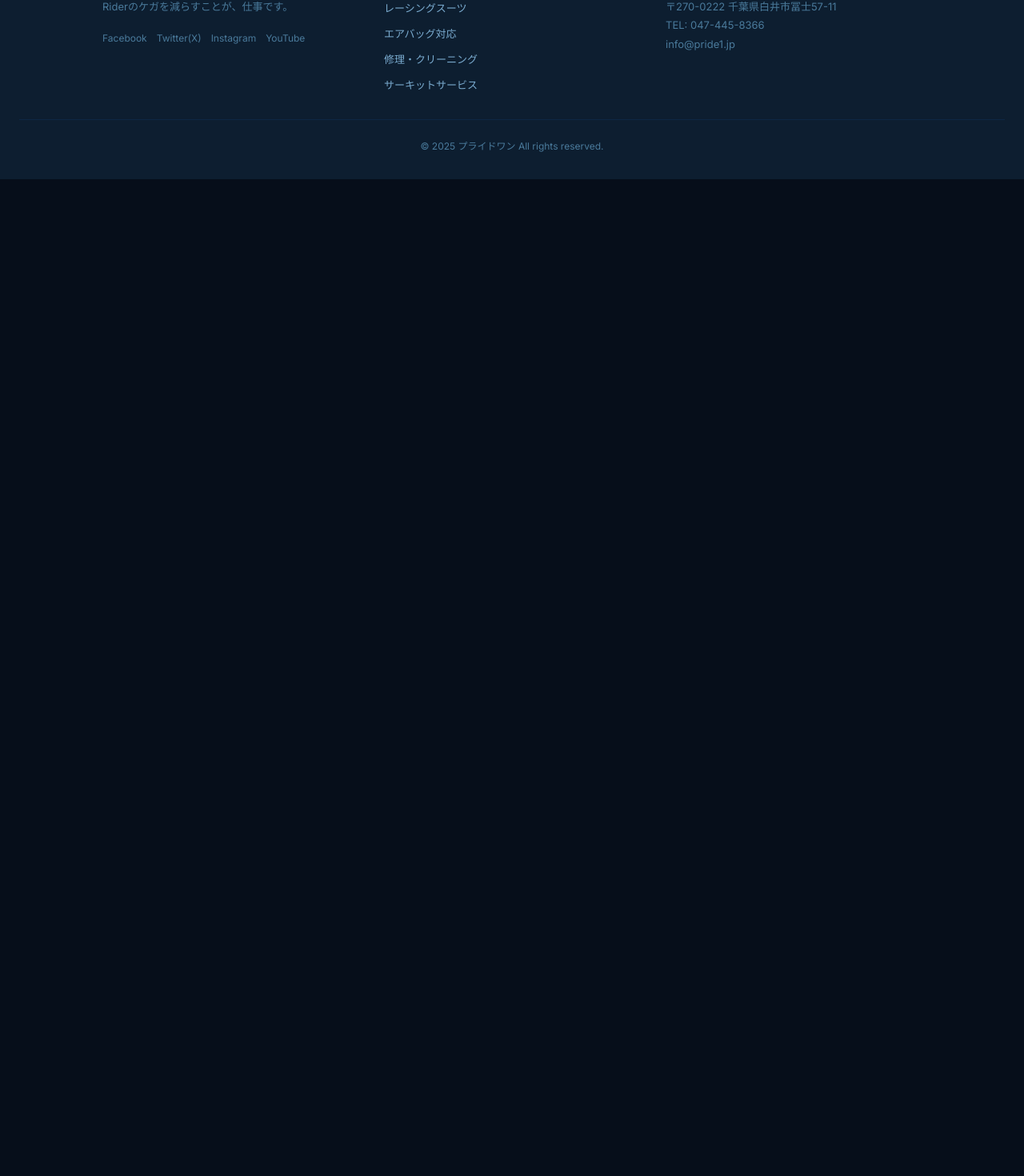
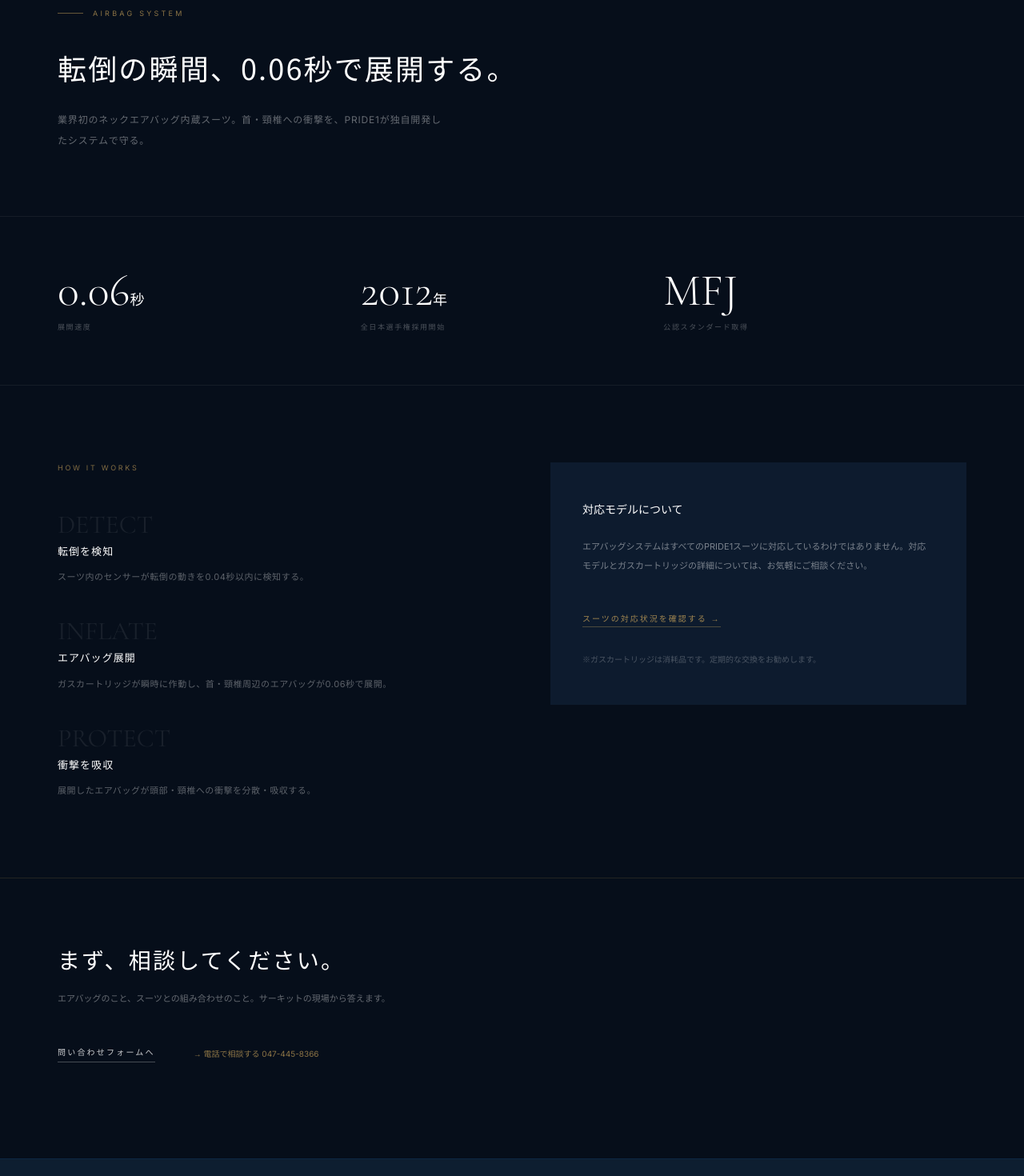
Before and after one commit to katopride1/pride1-website, a Next.js app: page /airbag in a window 1280 px wide. Shown: the part 150-1620 px from the top of the page at 80% size. Before the commit the page ends 800 px from the top, so only its background shows below. Built offline with nearby package versions, Linux system fonts and the light colour scheme.

Commit message:
feat: airbag page with technical specs and flow

```diff
--- a/app/airbag/page.tsx
+++ b/app/airbag/page.tsx
@@ -1 +1,230 @@
-export default function Page() { return <main /> }
+import Link from 'next/link'
+
+export const metadata = {
+  title: 'エアバッグ対応 | PRIDE1',
+  description: '全日本ロードレース選手権で唯一採用されるネックエアバッグシステム。PRIDE1のエアバッグ対応スーツについて。',
+}
+
+const specs = [
+  { value: '0.06', unit: '秒', label: '展開速度' },
+  { value: '2012', unit: '年', label: '全日本選手権採用開始' },
+  { value: 'MFJ', unit: '', label: '公認スタンダード取得' },
+] as const
+
+const steps = [
+  {
+    step: 'DETECT',
+    title: '転倒を検知',
+    body: 'スーツ内のセンサーが転倒の動きを0.04秒以内に検知する。',
+  },
+  {
+    step: 'INFLATE',
+    title: 'エアバッグ展開',
+    body: 'ガスカートリッジが瞬時に作動し、首・頸椎周辺のエアバッグが0.06秒で展開。',
+  },
+  {
+    step: 'PROTECT',
+    title: '衝撃を吸収',
+    body: '展開したエアバッグが頭部・頸椎への衝撃を分散・吸収する。',
+  },
+] as const
+
+export default function AirbagPage() {
+  return (
+    <div style={{ background: '#060E1A', minHeight: '100vh' }}>
+
+      {/* Section 1: Hero */}
+      <div style={{ padding: '96px 72px 80px' }}>
+        <div className="flex items-center" style={{ gap: '12px', marginBottom: '32px' }}>
+          <div style={{ width: '32px', height: '1px', background: 'rgba(197,160,89,0.5)', flexShrink: 0 }} />
+          <p style={{ fontSize: '9px', letterSpacing: '0.36em', color: 'rgba(197,160,89,0.7)', margin: 0 }}>
+            AIRBAG SYSTEM
+          </p>
+        </div>
+        <h1
+          style={{
+            fontFamily: "'Noto Sans JP', sans-serif",
+            fontSize: '36px',
+            fontWeight: 300,
+            letterSpacing: '0.06em',
+            color: 'white',
+            lineHeight: 1.6,
+            marginBottom: 0,
+          }}
+        >
+          転倒の瞬間、0.06秒で展開する。
+        </h1>
+        <p
+          style={{
+            fontSize: '12px',
+            lineHeight: 2.2,
+            color: 'rgba(255,255,255,0.38)',
+            letterSpacing: '0.07em',
+            marginTop: '24px',
+            maxWidth: '480px',
+          }}
+        >
+          業界初のネックエアバッグ内蔵スーツ。首・頸椎への衝撃を、PRIDE1が独自開発したシステムで守る。
+        </p>
+      </div>
+
+      {/* Section 2: Spec numbers */}
+      <div
+        style={{
+          padding: '64px 72px',
+          borderTop: '1px solid rgba(255,255,255,0.06)',
+          borderBottom: '1px solid rgba(255,255,255,0.06)',
+          display: 'grid',
+          gridTemplateColumns: 'repeat(3, 1fr)',
+        }}
+      >
+        {specs.map((spec) => (
+          <div key={spec.value}>
+            <div
+              style={{
+                fontFamily: 'var(--font-cormorant), serif',
+                fontSize: '56px',
+                fontWeight: 300,
+                color: 'white',
+                lineHeight: 1,
+                marginBottom: '10px',
+              }}
+            >
+              {spec.value}
+              {spec.unit && (
+                <span style={{ fontSize: '18px' }}>{spec.unit}</span>
+              )}
+            </div>
+            <p
+              style={{
+                fontSize: '9px',
+                letterSpacing: '0.18em',
+                color: 'rgba(255,255,255,0.28)',
+                lineHeight: 1.8,
+              }}
+            >
+              {spec.label}
+            </p>
+          </div>
+        ))}
+      </div>
+
+      {/* Section 3: How it works */}
+      <div
+        style={{
+          padding: '96px 72px',
+          display: 'grid',
+          gridTemplateColumns: '1fr 1fr',
+          gap: '96px',
+          alignItems: 'start',
+        }}
+      >
+        {/* Left */}
+        <div style={{ minWidth: 0 }}>
+          <p style={{ fontSize: '9px', letterSpacing: '0.3em', color: 'rgba(197,160,89,0.65)', marginBottom: '48px' }}>
+            HOW IT WORKS
+          </p>
+          <div style={{ display: 'flex', flexDirection: 'column', gap: '40px' }}>
+            {steps.map((item) => (
+              <div key={item.step}>
+                <div
+                  style={{
+                    fontFamily: 'var(--font-cormorant), serif',
+                    fontSize: '32px',
+                    color: 'rgba(255,255,255,0.08)',
+                    lineHeight: 1,
+                    marginBottom: '8px',
+                  }}
+                >
+                  {item.step}
+                </div>
+                <p style={{ fontSize: '13px', fontWeight: 500, color: 'white', letterSpacing: '0.08em', marginBottom: '10px' }}>
+                  {item.title}
+                </p>
+                <p style={{ fontSize: '11px', lineHeight: 2.2, color: 'rgba(255,255,255,0.35)', letterSpacing: '0.05em' }}>
+                  {item.body}
+                </p>
+              </div>
+            ))}
+          </div>
+        </div>
+
+        {/* Right */}
+        <div style={{ background: '#0D1B2E', padding: '48px 40px', minWidth: 0 }}>
+          <h3 style={{ fontSize: '14px', fontWeight: 500, color: 'white', marginBottom: '24px' }}>
+            対応モデルについて
+          </h3>
+          <p style={{ fontSize: '11px', lineHeight: 2.2, color: 'rgba(255,255,255,0.45)', marginBottom: '40px' }}>
+            エアバッグシステムはすべてのPRIDE1スーツに対応しているわけではありません。対応モデルとガスカートリッジの詳細については、お気軽にご相談ください。
+          </p>
+          <Link
+            href="/contact"
+            style={{
+              fontSize: '10px',
+              letterSpacing: '0.2em',
+              color: 'rgba(197,160,89,0.8)',
+              borderBottom: '1px solid rgba(197,160,89,0.35)',
+              paddingBottom: '4px',
+              textDecoration: 'none',
+            }}
+          >
+            スーツの対応状況を確認する →
+          </Link>
+          <p style={{ fontSize: '10px', color: 'rgba(255,255,255,0.25)', marginTop: '32px', lineHeight: 1.8 }}>
+            ※ガスカートリッジは消耗品です。定期的な交換をお勧めします。
+          </p>
+        </div>
+      </div>
+
+      {/* Section 4: CTA */}
+      <div
+        style={{
+          padding: '80px 72px 120px',
+          borderTop: '1px solid rgba(197,160,89,0.15)',
+        }}
+      >
+        <h2
+          style={{
+            fontFamily: "'Noto Sans JP', sans-serif",
+            fontSize: '28px',
+            fontWeight: 300,
+            letterSpacing: '0.08em',
+            color: 'white',
+            marginBottom: '16px',
+          }}
+        >
+          まず、相談してください。
+        </h2>
+        <p style={{ fontSize: '11px', lineHeight: 2.2, color: 'rgba(255,255,255,0.38)', marginBottom: '48px' }}>
+          エアバッグのこと、スーツとの組み合わせのこと。サーキットの現場から答えます。
+        </p>
+        <div className="flex items-center" style={{ gap: '48px' }}>
+          <Link
+            href="/contact"
+            style={{
+              fontSize: '10px',
+              letterSpacing: '0.22em',
+              color: 'rgba(255,255,255,0.8)',
+              borderBottom: '1px solid rgba(255,255,255,0.25)',
+              paddingBottom: '4px',
+              textDecoration: 'none',
+            }}
+          >
+            問い合わせフォームへ
+          </Link>
+          <Link
+            href="tel:047-445-8366"
+            style={{
+              fontSize: '10px',
+              color: 'rgba(197,160,89,0.7)',
+              textDecoration: 'none',
+            }}
+          >
+            → 電話で相談する 047-445-8366
+          </Link>
+        </div>
+      </div>
+
+    </div>
+  )
+}
```
